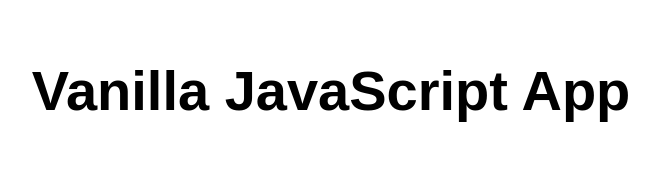
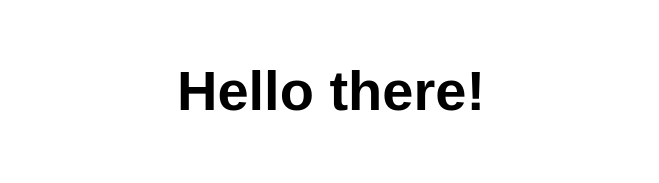
Before and after one commit to mugdha239/mugdhaWS, a website: page src/index.html in a window 1280 px wide. Shown: the whole page, without its empty margins (309-968 px from the left). Drawn offline with Linux system fonts and the light colour scheme.

Commit message:
Update index.html

```diff
--- a/src/index.html
+++ b/src/index.html
@@ -10,7 +10,7 @@
 
 <body>
   <main>
-    <h1>Vanilla JavaScript App</h1>
+    <h1>Hello there!</h1>
   </main>
 </body>
 
```
